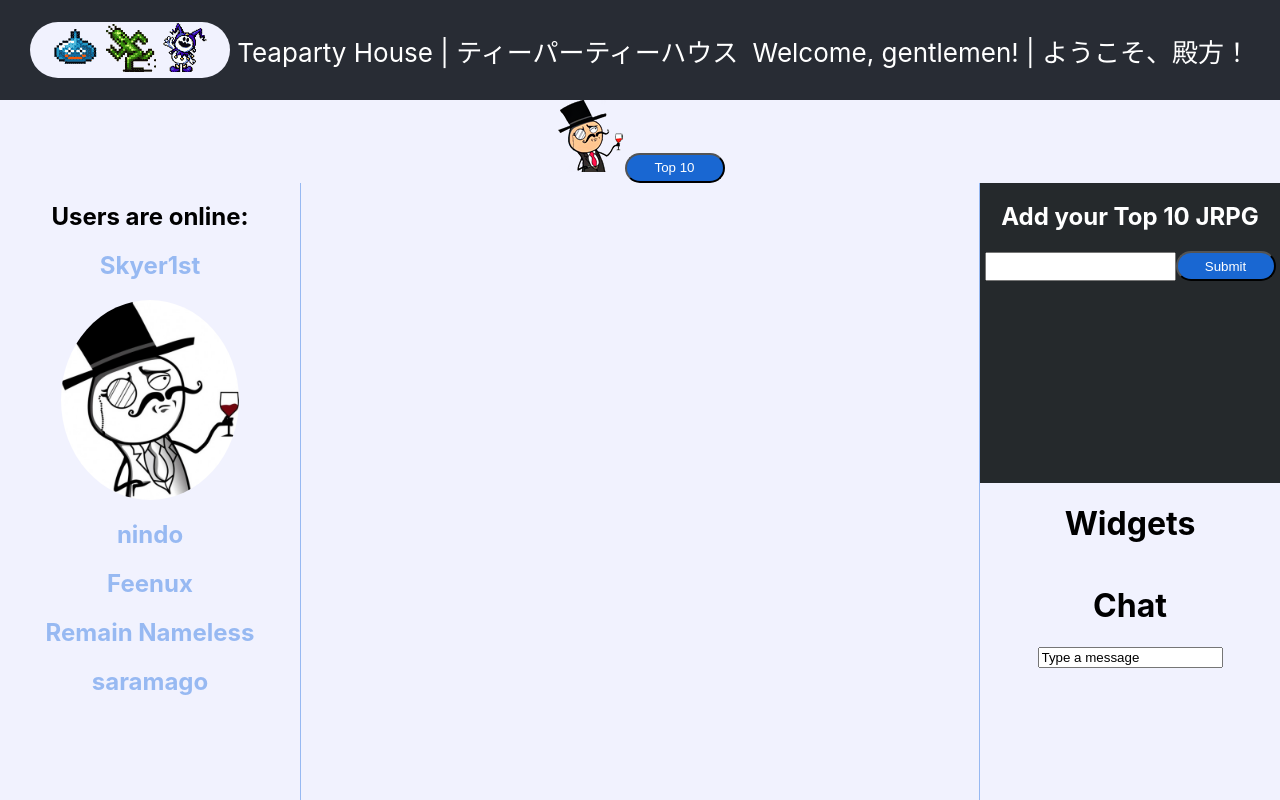
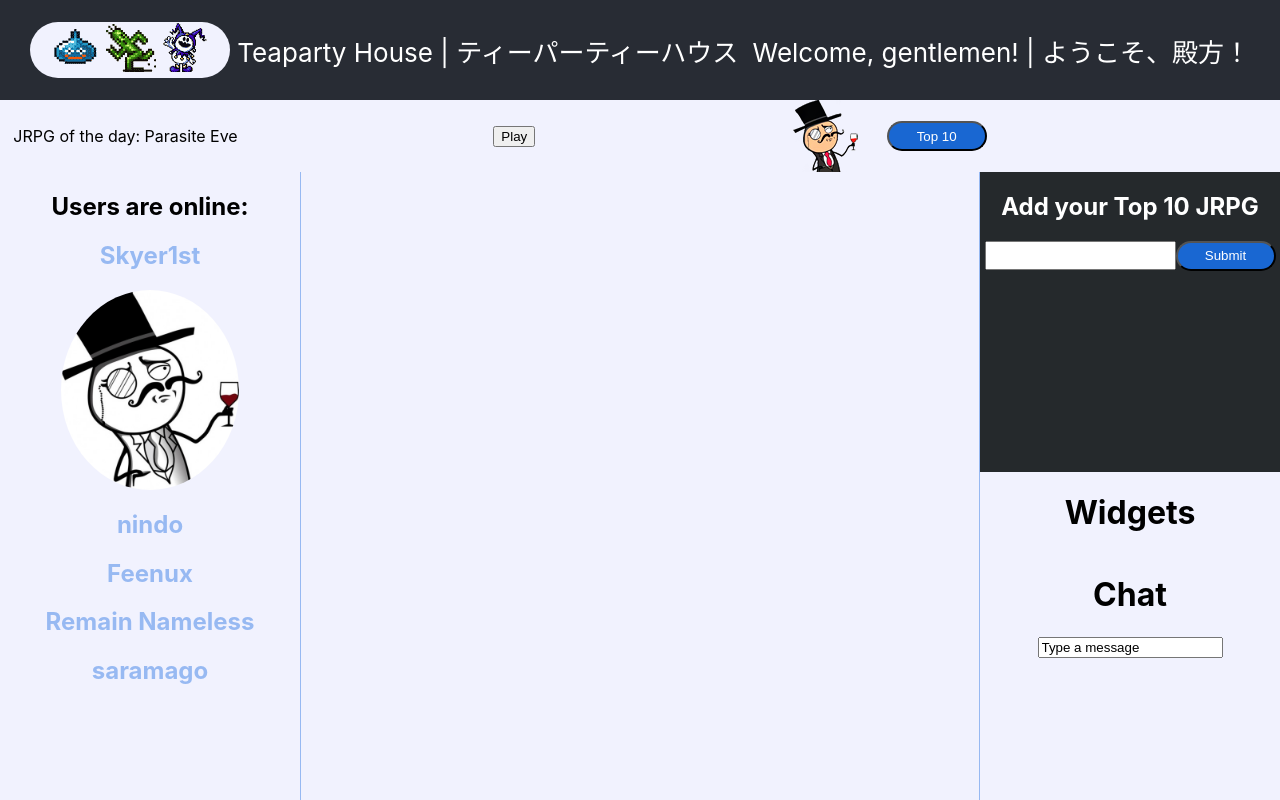
Before and after one commit to Johnny-Oleg/Teaparty-House, a React (Create React App) app: page / in a window 1280 px wide. Shown: the top 800 px of the page. Built offline with nearby package versions, Linux system fonts and the light colour scheme.

Commit message:
test version audio player + jrpg of the day

```diff
--- a/src/App.css
+++ b/src/App.css
@@ -40,6 +40,17 @@
   height: auto;
   background-color: #F1F2FE;
   border-radius: 50px;
+}
+
+.section {
+  display: flex;
+  justify-content: space-around;
+  align-items: center;
+  width: 1000px;
+}
+
+.section > div {
+  flex-basis: 500px;
 }
 
 .main {
--- a/src/App.js
+++ b/src/App.js
@@ -2,12 +2,17 @@ import React, { useState, useEffect } from 'react';
 //import axios from 'axios';
 
 import data from './database/users.json';
+import Player from './components/AudioPlayer/Player';
 import UserList from './components/UserList/UserList';
 import Form from './components/Form/Form';
 import UsersOnline from './components/UsersOnline/UsersOnline';
 import Widgets from './components/Widgets/Widgets';
 import Chat from './components/Chat/Chat';
 import './App.css';
+//const track = './Butterfly Kiss.mp3';
+import track from './Butterfly Kiss.mp3';
+
+const random = arr => arr[Math.floor(Math.random() * arr.length)];
 
 // var init = {
 //   method: 'GET',
@@ -32,6 +37,7 @@ const App = () => {
 
     return () => console.log('Component did update');
   }, [users])
+
   //useEffect(() => {
     // fetch(REQUEST)
     //   .then(res => res.json())
@@ -56,6 +62,11 @@ const App = () => {
   //   console.log(visibleList);
   // }
 
+  const jrpgList = users.map(user => user.top.map(item => item.description.title));
+
+  const randomJrpg = random([...new Set(jrpgList.flat())]);
+
+  console.log(randomJrpg);
   console.log(users, 'users');
 
   if (!users) return <p>Loading, please wait...</p>;
@@ -70,7 +81,9 @@ const App = () => {
         <br/>
         <span>Welcome, gentlemen! | ようこそ、殿方！</span>
       </header>
-      <div>
+      <div className="section">
+        <span>JRPG of the day: {randomJrpg}</span>
+        <Player track={track} />
         <img src="./images/Sire.png" alt="sir"/>
         <button className="user-btn" onClick={handleClick}>Top 10</button>
       </div>
--- /dev/null
+++ b/src/components/AudioPlayer/Player.jsx
@@ -0,0 +1,80 @@
+import React, { useState, useEffect, useRef } from 'react';
+
+//const track = '../../Butterfly Kiss.mp3';
+import track from '../../Butterfly Kiss.mp3';
+
+// const useAudio = track => {
+//     const [audio] = useState(new Audio(track));
+//     const [playing, setPlaying] = useState(false);
+
+//     const toggle = () => setPlaying(!playing);
+
+//     useEffect(() => playing ? audio.play() : audio.pause(), [playing]);
+
+//     useEffect(() => {
+//         audio.addEventListener('ended', () => setPlaying(false));
+
+//         return () => audio.removeEventListener('ended', () => setPlaying(false));
+//     }, []);
+
+//     return [playing, toggle];
+// }
+
+// const Player = ({ track }) => {
+//     const [playing, toggle] = useAudio(track);
+
+//     return (
+//         <div>
+//             <button onClick={toggle}>{playing ? "Pause" : "Play"}</button>
+//         </div>
+//     )
+// }
+
+// class Player extends React.Component {
+//   state = {
+//     play: false
+//   };
+
+//   audio = new Audio(this.props.track);
+
+//   componentDidMount() {
+//     this.audio.addEventListener('ended', () => this.setState({ play: false }));
+//     console.log(this.audio.src);
+//   }
+
+//   componentWillUnmount() {
+//     this.audio.removeEventListener('ended', () => this.setState({ play: false }));
+//   }
+
+//   togglePlay = () => {
+//     this.setState({ play: !this.state.play }, () => {
+//       this.state.play ? this.audio.play() : this.audio.pause();
+//     });
+//   }
+
+//   render() {
+//     return (
+//       <div>
+//         <button onClick={this.togglePlay}>{this.state.play ? 'Pause' : 'Play'}</button>
+//       </div>
+//     );
+//   }
+// }
+
+const Player = () => {
+    const audio = useRef(track);
+
+    const toggle = () => {
+        audio.current.paused ? audio.current.play() : audio.current.pause();
+        console.log(audio.current.paused);
+    }
+
+    return (
+        <div>
+            <audio ref={audio} src={track} type="audio/mpeg" preload="auto" autoplay loop></audio>
+            <button onClick={toggle}>{audio.current.paused ? 'Play' : 'Pause'}</button>
+        </div>
+    )
+}
+
+export default Player;
--- a/src/components/User/User.jsx
+++ b/src/components/User/User.jsx
@@ -17,7 +17,9 @@ const User = ({ name, avatar, id, top }) => {
 
         !color.clicked && setColor({backgroundColor: 'red', clicked: true});
     }
+
     console.log(counter, color.clicked, color.backgroundColor);
+
     return (
         <div className="user">
             <li className="user__item">{name}</li>
```
Also changed, not shown: 2 other files (tests, documents, lock files or other folders).
